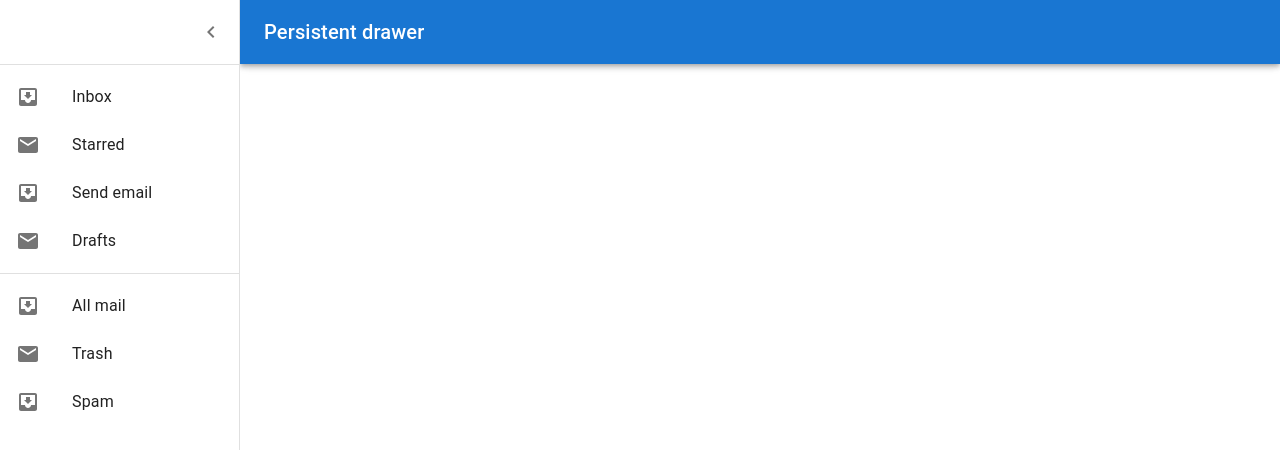
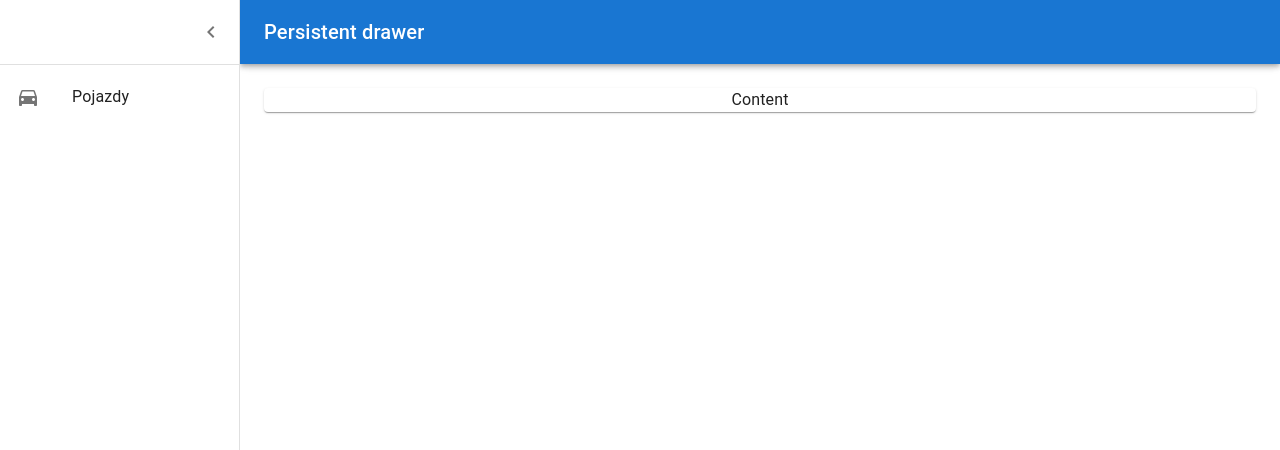
Before and after one commit to rbnsnn/flota, a React (Create React App) app: page / in a window 1280 px wide. Both pictures are taken after a click on the button "open drawer". Shown: the top 450 px of the page. Built offline with nearby package versions, Linux system fonts and the light colour scheme.

Commit message:
menu fix

```diff
--- /dev/null
+++ b/src/components/ItemList.js
@@ -0,0 +1,14 @@
+import { ListItem, ListItemIcon, ListItemText } from '@mui/material';
+import DirectionsCarIcon from '@mui/icons-material/DirectionsCar';
+import React from 'react';
+
+export const mainItemList = (
+    <div>
+        <ListItem>
+            <ListItemIcon>
+                <DirectionsCarIcon />
+            </ListItemIcon>
+            <ListItemText primary="Pojazdy" />
+        </ListItem>
+    </div>
+);
--- a/src/components/Navigation.js
+++ b/src/components/Navigation.js
@@ -17,6 +17,8 @@ import ListItemIcon from '@mui/material/ListItemIcon';
 import ListItemText from '@mui/material/ListItemText';
 import InboxIcon from '@mui/icons-material/MoveToInbox';
 import MailIcon from '@mui/icons-material/Mail';
+import { Paper } from '@mui/material';
+import { mainItemList } from './ItemList';
 
 const drawerWidth = 240;
 
@@ -116,29 +118,15 @@ export default function PersistentDrawerLeft() {
         </DrawerHeader>
         <Divider />
         <List>
-          {['Inbox', 'Starred', 'Send email', 'Drafts'].map((text, index) => (
-            <ListItem button key={text}>
-              <ListItemIcon>
-                {index % 2 === 0 ? <InboxIcon /> : <MailIcon />}
-              </ListItemIcon>
-              <ListItemText primary={text} />
-            </ListItem>
-          ))}
+          {mainItemList}
         </List>
-        <Divider />
-        <List>
-          {['All mail', 'Trash', 'Spam'].map((text, index) => (
-            <ListItem button key={text}>
-              <ListItemIcon>
-                {index % 2 === 0 ? <InboxIcon /> : <MailIcon />}
-              </ListItemIcon>
-              <ListItemText primary={text} />
-            </ListItem>
-          ))}
-        </List>
+
       </Drawer>
       <Main open={open}>
         <DrawerHeader />
+        <Paper>
+            <Typography>Content</Typography>
+        </Paper>
       </Main>
     </Box>
   );
```
